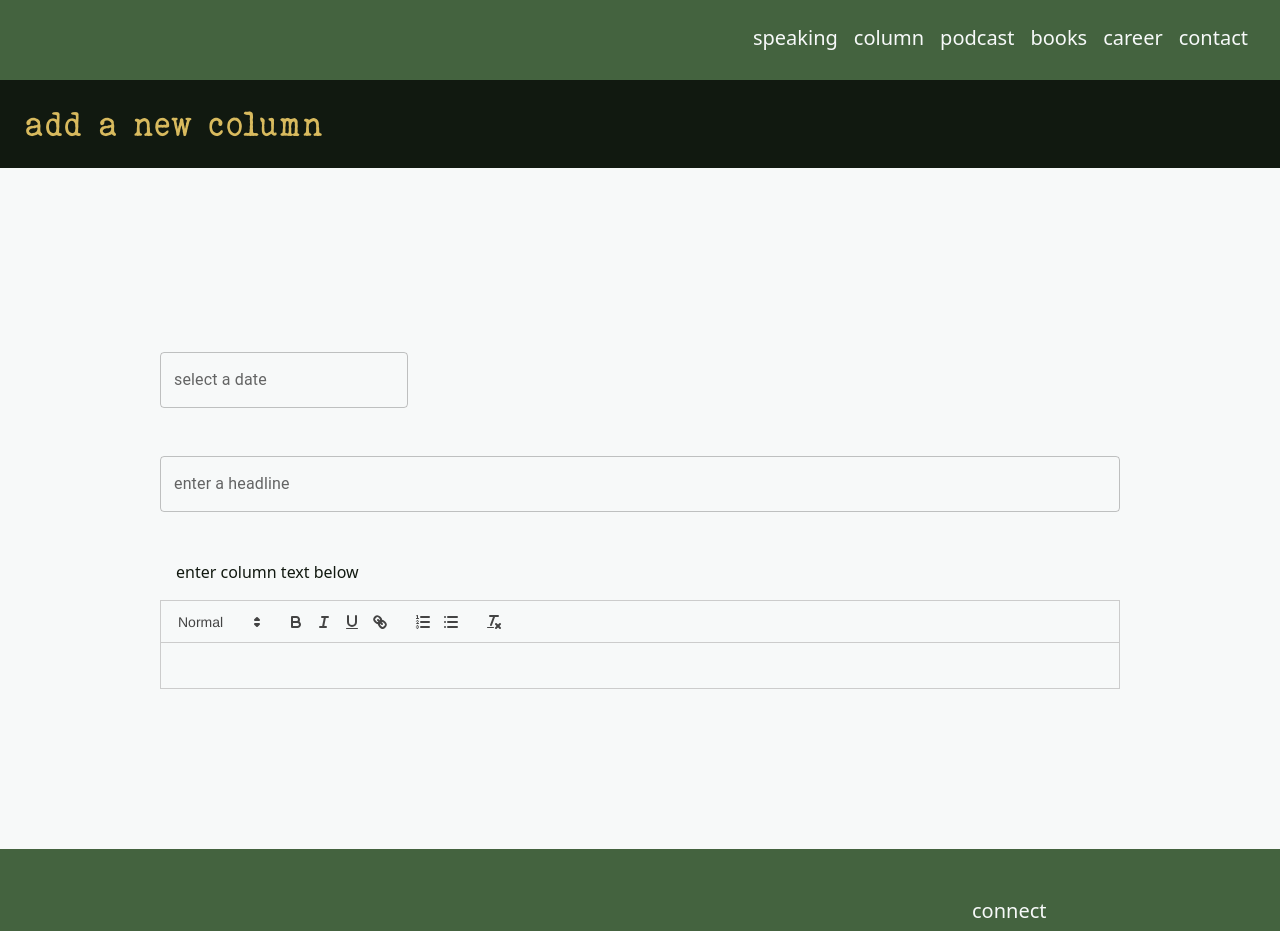
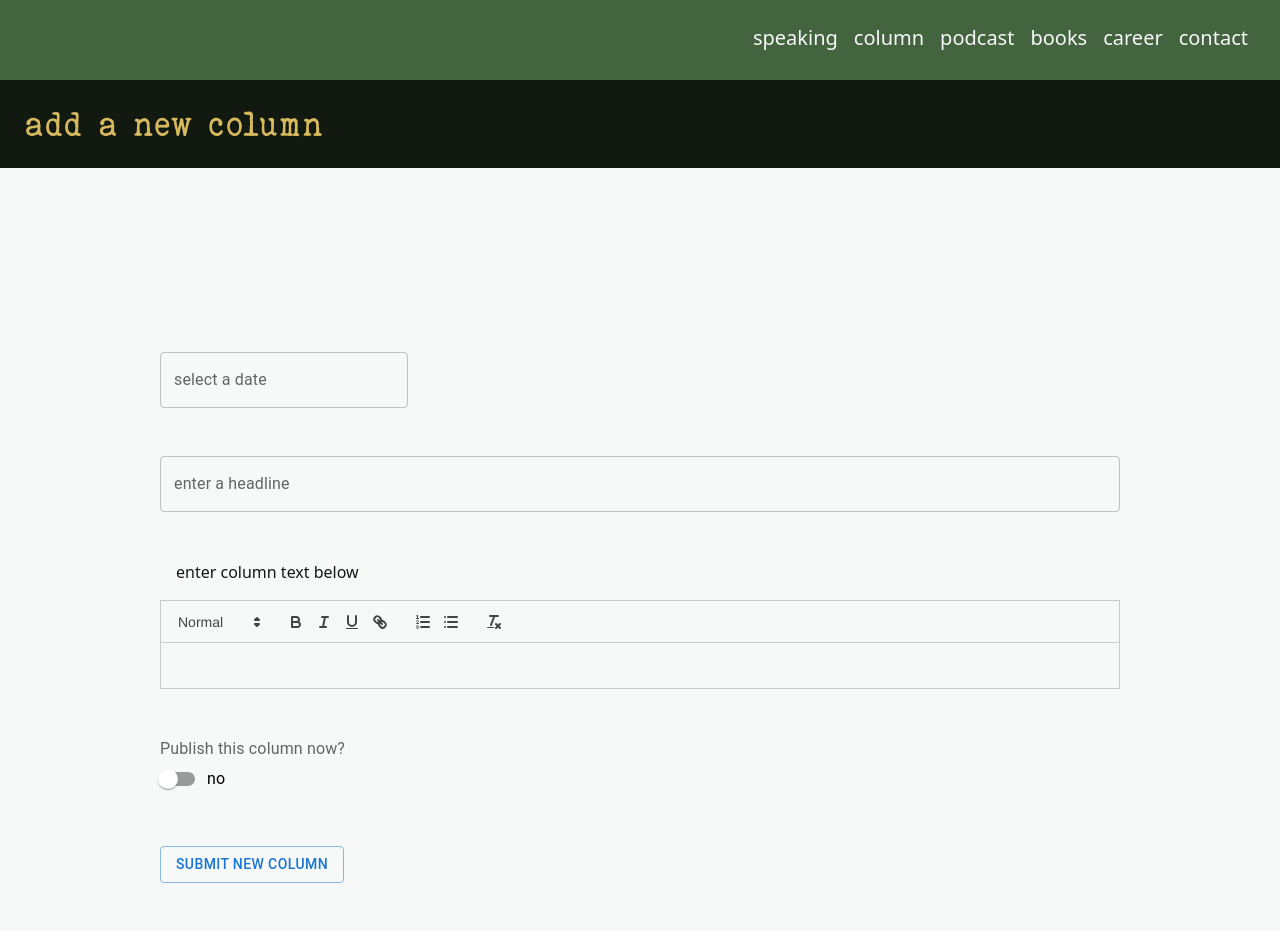
Before and after one commit to Jerud-Moyer/tony-ventrella-web, a Next.js app: page /admin in a window 1280 px wide. Shown: the top 931 px of the page. Built offline with nearby package versions, Linux system fonts and the light colour scheme.

Commit message:
add new switch for blog API and count call for pagination

```diff
--- a/src/components/TextEditor.tsx
+++ b/src/components/TextEditor.tsx
@@ -2,23 +2,28 @@ import React, { useEffect, useMemo, useState } from 'react'
 import dynamic from 'next/dynamic'
 import 'react-quill/dist/quill.snow.css'
 
-function TextEditor() {
-  const [value, setValue] = useState<string>('')
+type Props = {
+  handler: (string: string) => void,
+  stringVal: string
+}
+
+function TextEditor({handler, stringVal}: Props) {
+  // const [value, setValue] = useState<string>('')
 
   const ReactQuill = useMemo(() => (
     dynamic(() => import('react-quill'), {ssr: false})
   ), [])
 
-  useEffect(() => {
-    console.log(value)
-  }, [value])
+  // useEffect(() => {
+  //   console.log(value)
+  // }, [value])
 
   return (
     <div className='text-eerie_black'>
       <ReactQuill
         theme='snow'
-        value={value}
-        onChange={setValue}
+        value={stringVal}
+        onChange={(e) => handler(e)}
       />
     </div>
   )
--- a/src/pages/admin/index.tsx
+++ b/src/pages/admin/index.tsx
@@ -1,13 +1,37 @@
 import SubPageLayout from '@/components/SubPageLayout'
 import TextEditor from '@/components/TextEditor'
-import { TextField } from '@mui/material'
+import { Button, FormControl, FormControlLabel, FormLabel, Switch, TextField } from '@mui/material'
 import { DatePicker } from '@mui/x-date-pickers'
 import React, { useState } from 'react'
 
 function Admin() {
   const [date, setDate] = useState(null)
   const [headline, setHeadline] = useState<string | null>(null)
+  const [bodyText, setBodyText] = useState<string>('')
+  const [published, setPublished] = useState<boolean>(false)
 
+  const newEntry = {
+    title: headline,
+    content: bodyText,
+    createdAt: date,
+    published
+  }
+
+  const handleBodyText = (string: string): void => {
+    setBodyText(string)
+  }
+
+  const postColumn = () => {
+    fetch('/api/blog/add-new', {
+      method: 'POST',
+      headers: {
+        "Content-Type": "application/json"
+      },
+      body: JSON.stringify(newEntry)
+    })
+      .then(res => res.json())
+      .then(json => console.log('json => ', json))
+  }
 
   return (
     <div>
@@ -28,7 +52,34 @@ function Admin() {
           />
         </div>
         <p className='text-eerie_black mb-4 pl-4'>enter column text below</p>
-        <TextEditor />
+        <TextEditor
+          handler={handleBodyText}
+          stringVal={bodyText}
+        />
+        <div className='my-12'>
+          <FormControl>
+            <FormLabel>
+              Publish this column now?
+            </FormLabel>
+            <FormControlLabel
+              control={
+                <Switch
+                  checked={published}
+                  onChange={() => setPublished(!published)}
+                  />
+                }
+              label={published ? 'yes' : 'no'}
+            />
+          </FormControl>
+        </div>
+        <div className='my-4'>
+          <Button
+            variant='outlined'
+            onClick={postColumn}
+          >
+            Submit New Column
+          </Button>
+        </div>
       </SubPageLayout>
     </div>
   )
--- a/src/pages/blog/index.tsx
+++ b/src/pages/blog/index.tsx
@@ -1,9 +1,44 @@
-import React from 'react'
+import React, { useEffect, useState } from 'react'
 import SubPageLayout from '@/components/SubPageLayout'
 import { blogEntries } from '../../../data/blog-entries'
 import { Divider } from '@mui/material'
+import BlogList from '@/components/BlogList'
 
-function blog() {
+type Column = {
+  title: string | null,
+  createdAt: Date,
+  content: string
+}
+
+function Blog() {
+  const [columns, setColumns] = useState<Column[]>([])
+  const [count, setCount] = useState<number>(0)
+
+  useEffect(() => {
+    fetch('/api/blog/get-count-published')
+      .then(res => res.json())
+      .then(json => {
+        console.log('COUNT! => ', json.count)
+        setCount(json.count)
+      })
+
+    fetch('/api/blog/get-published/0')
+      .then(res => res.json())
+      .then(json => {
+        console.log('columns? => ', json)
+        setColumns(json.posts.map((entry: any) => (
+          {
+            title: entry.title,
+            createdAt: entry.createdAt,
+            content: entry.content
+          }
+        )))
+      })
+    console.log('is it just the hook?')
+  }, [])
+
+
+  // new above - old below
   const entries = blogEntries.reverse().map((entry, i) => {
     const date = new Date(entry.createdAt).toLocaleDateString()
     const content = entry.content.map((line, i) => (
@@ -30,10 +65,18 @@ function blog() {
     </div>
     )
   })
+
+
+
   return (
     <div>
       <SubPageLayout typeoutMessage='Sport Tones'>
         <div className=''>
+          <div className='border-2 border-eerie_black'>
+            {columns.length &&
+              <BlogList columns={columns}/>
+            }
+          </div>
           {...entries}
         </div>
       </SubPageLayout>
@@ -41,4 +84,4 @@ function blog() {
   )
 }
 
-export default blog
+export default Blog
--- a/src/styles/globals.css
+++ b/src/styles/globals.css
@@ -40,6 +40,10 @@ html {
   font-family: 'elegant-typewriter';
 }
 
+/*.column-body p {
+  margin: 10px 0;
+}*/
+
 .ql-container p {
   /* make default text size for text editor a bit larger */
   font-size: 15px;
```
Also changed, not shown: 1 other file (tests, documents, lock files or other folders).
